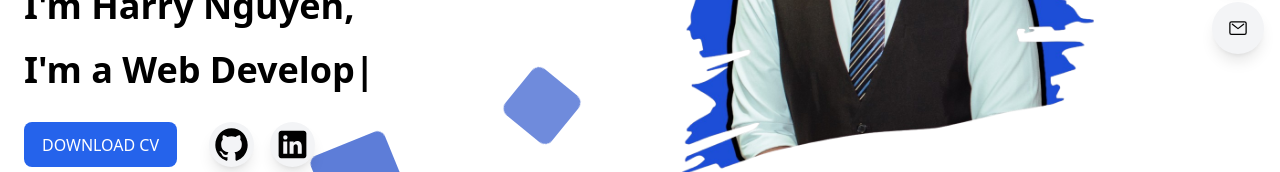
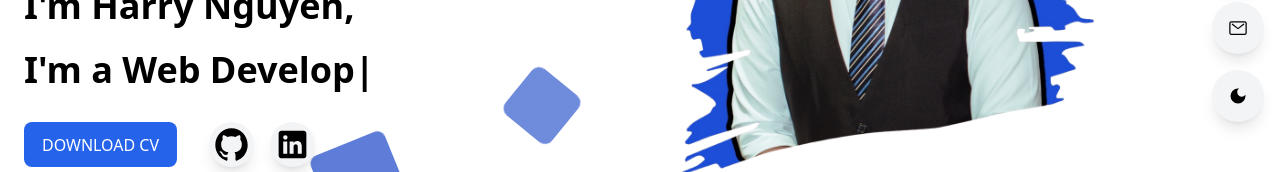
Before and after one commit to harry201vn99/Portfolio-React, a React (Vite) app: page / in a window 1280 px wide. Shown: the part 478-650 px from the top of the page. Built offline with nearby package versions, Linux system fonts and the light colour scheme.

Commit message:
Add dark mode toggler

```diff
--- a/src/components/Sidenav.jsx
+++ b/src/components/Sidenav.jsx
@@ -4,6 +4,7 @@ import { GoHome } from 'react-icons/go'
 import { IoMailOutline, IoDocumentTextOutline } from 'react-icons/io5'
 import { BsFileEarmarkPerson } from 'react-icons/bs'
 import { HiOutlineClipboardDocumentCheck } from 'react-icons/hi2'
+import Darkmode from './Darkmode'
 
 const Sidenav = () => {
     const [nav, setNav] = useState(false)
@@ -92,6 +93,7 @@ const Sidenav = () => {
                     >
                         <IoMailOutline size={20} />
                     </a>
+                    <Darkmode />
                 </div>
             </div>
         </div>
```
